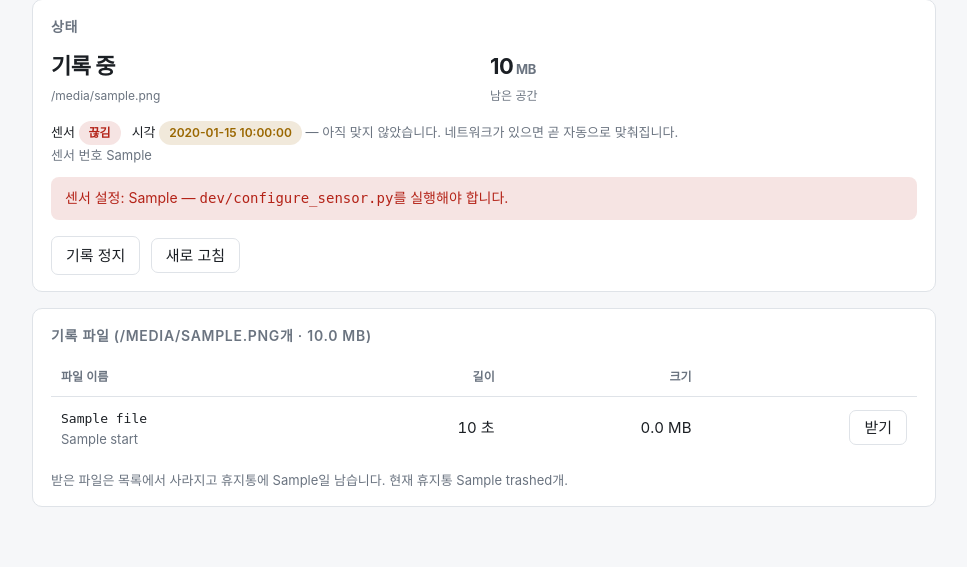
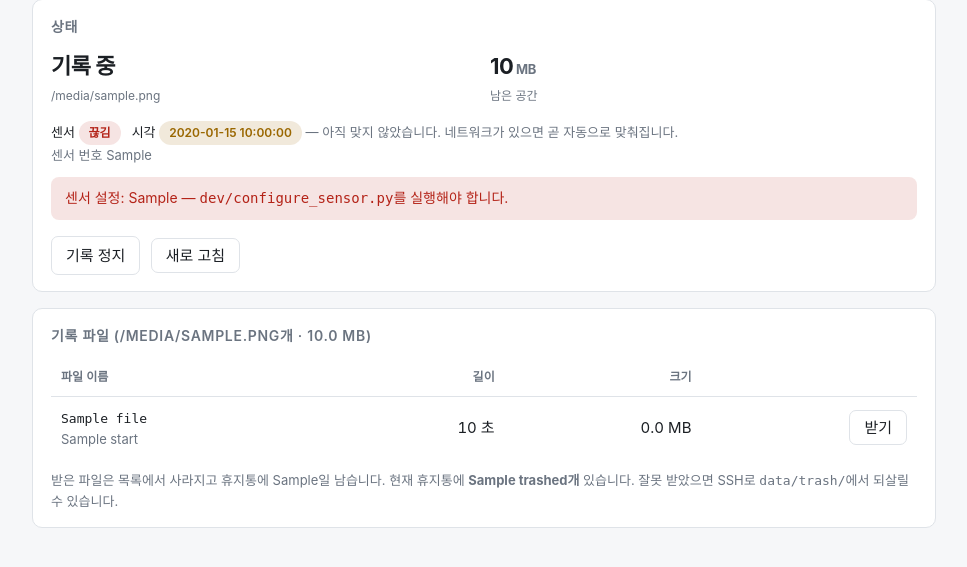
Before and after one commit to geolux-sdk/verticrane, a Python web app: template web/templates/index.html in a window 1280 px wide. Shown: the part 76-643 px from the top of the page, without its empty margins (156-1123 px from the left). Run offline with Jinja, Linux system fonts and the light colour scheme; the template is opened without the code that fills it: most values are stand-ins (such as "Sample title", 1, 10 or a date in 2020).

Commit message:
Show the trash count when the file list is empty
It sat inside the branch that only renders when there are files, so it vanished
at the one moment it reassures: right after the operator has collected
everything and the list has gone empty.

Co-Authored-By: Claude Opus 5 (1M context) <noreply@anthropic.com>

```diff
--- a/web/templates/index.html
+++ b/web/templates/index.html
@@ -69,7 +69,11 @@
   <h2>기록 파일 ({{ stats.files }}개 · {{ "%.1f"|format(stats.bytes / 1048576) }} MB)</h2>
 
   {% if not files %}
-    <p class="muted">아직 받을 파일이 없습니다. 기록이 끝나면 여기에 나타납니다.</p>
+    <p class="muted">
+      {% if stats.trashed %}받을 파일을 모두 가져갔습니다.
+      {% else %}아직 받을 파일이 없습니다.{% endif %}
+      기록이 끝나면 여기에 나타납니다.
+    </p>
   {% else %}
     <div class="wrap"><table>
       <tr>
@@ -113,11 +117,17 @@
       </p>
     {% endif %}
 
-    <p class="small muted" style="margin:12px 0 0">
-      받은 파일은 목록에서 사라지고 휴지통에 {{ cfg.trash_retention_days }}일 남습니다.
-      {% if stats.trashed %} 현재 휴지통 {{ stats.trashed }}개.{% endif %}
-    </p>
   {% endif %}
+
+  {# Outside the branch above: the trash matters most right after everything has
+     been collected, which is exactly when the file list is empty. #}
+  <p class="small muted" style="margin:12px 0 0">
+    받은 파일은 목록에서 사라지고 휴지통에 {{ cfg.trash_retention_days }}일 남습니다.
+    {% if stats.trashed %}
+      현재 휴지통에 <b>{{ stats.trashed }}개</b> 있습니다. 잘못 받았으면
+      SSH로 <code>data/trash/</code>에서 되살릴 수 있습니다.
+    {% endif %}
+  </p>
 </div>
 
 <script>
```
